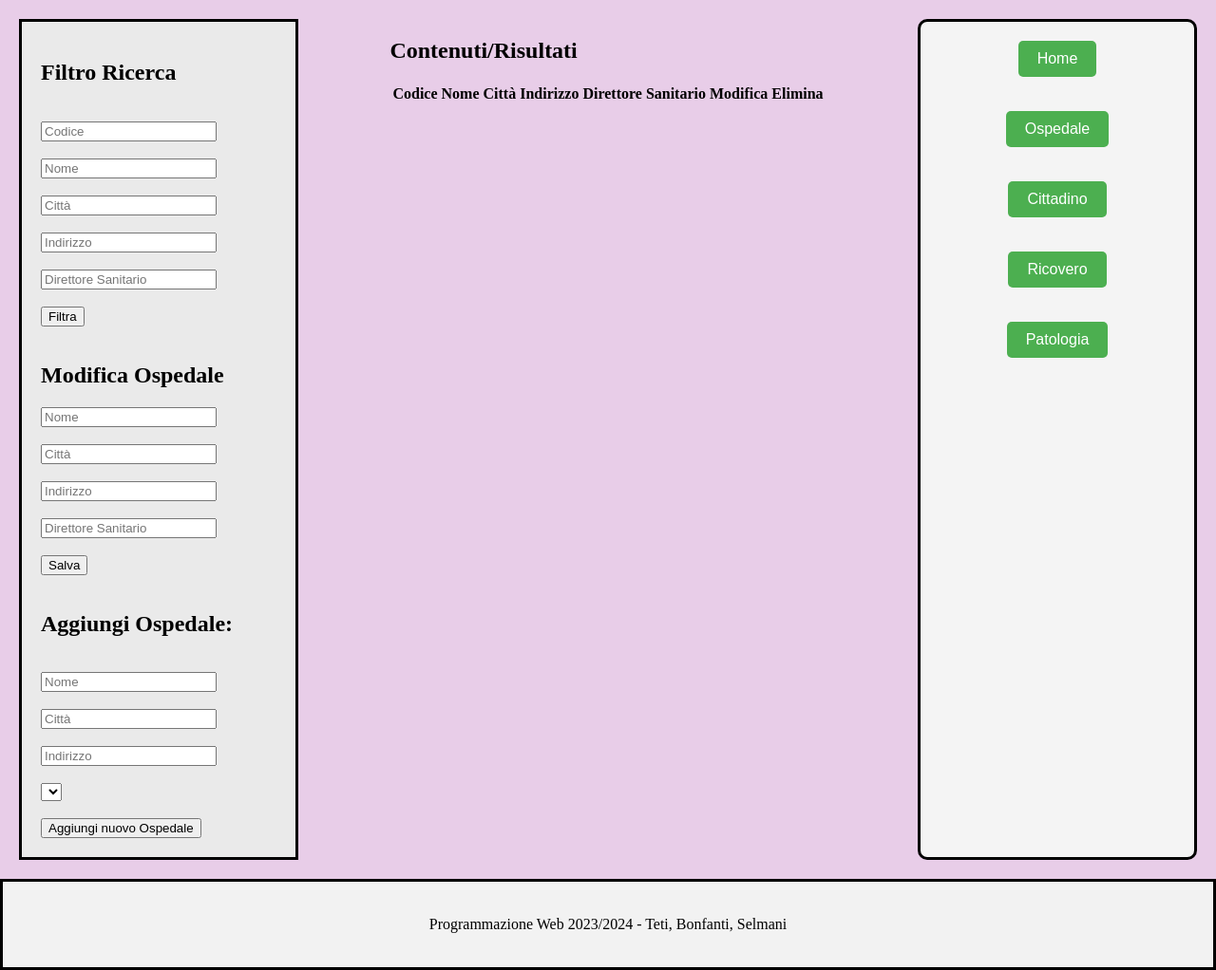
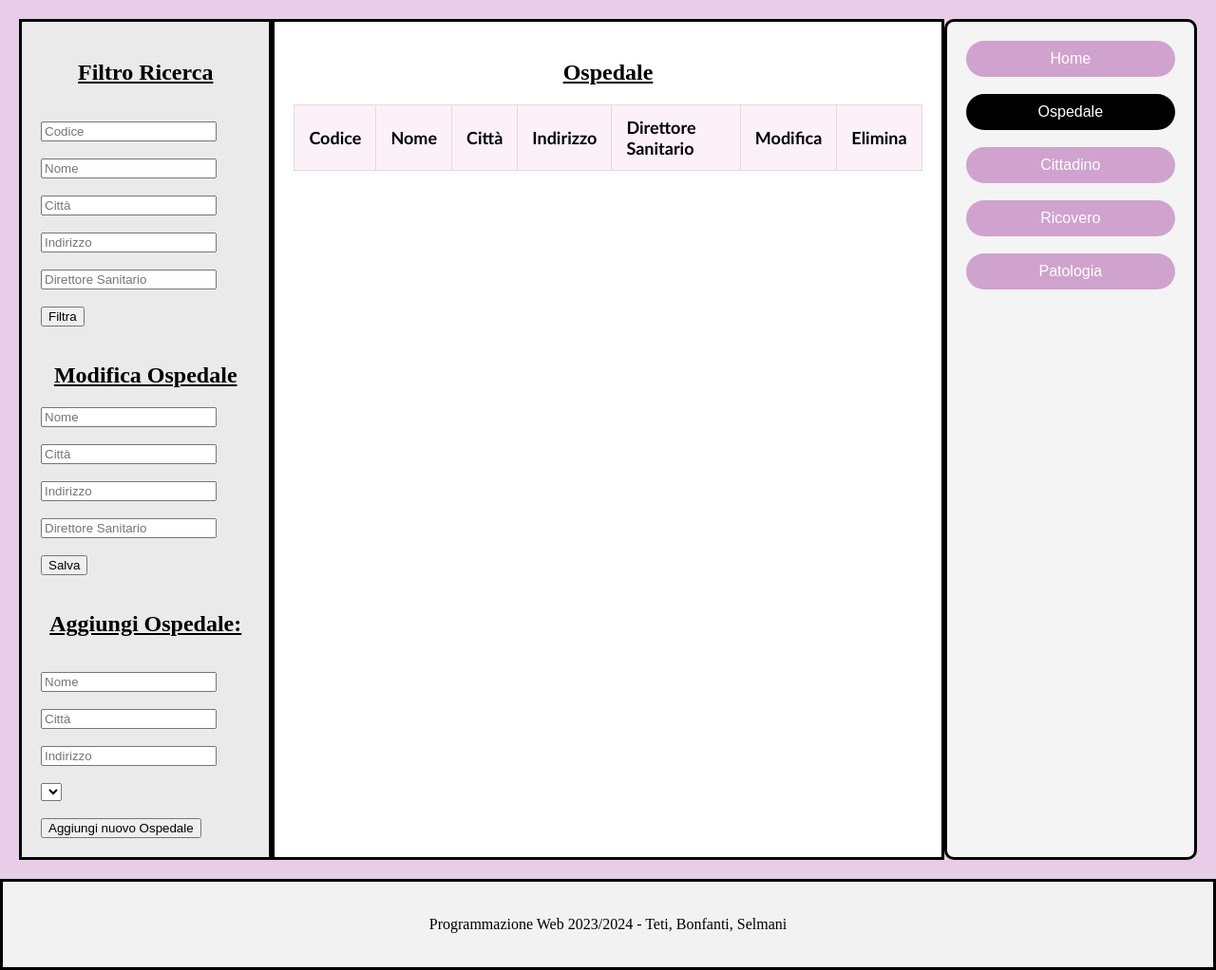
Before and after one commit to mathieuteti2002/ProgettoWEB, a PHP site: page /Ospedale.php in a window 1280 px wide. Shown: the part 150-1172 px from the top of the page at 95% size. Run offline with PHP 8.4, Linux system fonts and the light colour scheme; data that the repository does not hold is empty.

Commit message:
Update UI+Ospedale, script e index

```diff
--- a/Ospedale.php
+++ b/Ospedale.php
@@ -90,10 +90,7 @@
 	</div>
 	<div class="content">
 		<!-- Qui mettiamo i Contenuti/risultati -->
-
-
-
-		<h2>Contenuti/Risultati</h2>
+		<h2>Ospedale</h2>
 		<table>
 			<tr>
 				<th>Codice</th>
@@ -106,9 +103,9 @@
 			</tr>
 		</table>
 	</div>
-	<div class="right-navbar">
-		<a href="index.html"><input type="button"value="Home"></a><br><br>
-		<a href="Ospedale.php"><input type="button"value="Ospedale"></a><br><br>
+	<div class="right-navbar" >
+		<a href="index.html" ><input type="button" value="Home"></a><br><br>
+		<a href="Ospedale.php"><input type="button" value="Ospedale" class="active"></a><br><br>
 		<a href="Cittadino.html"><input type="button" value="Cittadino"></a><br><br>
 		<a href="Ricovero.html"><input type="button" value="Ricovero"></a><br><br>
 		<a href="Patologia.html"><input type="button" value="Patologia"></a><br><br></div>
--- a/css/style.css
+++ b/css/style.css
@@ -1,38 +1,54 @@
-body{
-    display:flex;
+body {
+    display: flex;
     flex-direction: column;
     min-height: 100vh;
     margin: 0;
     padding: 0;
     background-color: rgb(232, 205, 232);
+}
+h2{
+    text-align: center;
+    text-decoration: underline;
+}
+h1{
+    text-align: center;
 
 }
+/*Indico quale bottone è attualmente attivo*/
+.active{
+    background-color: rgb(0, 0, 0) !important;
+}
 
-header{
+header {
     background-color: rgb(241, 136, 241);
     text-align: center;
-    padding:20px;
-    color:white;
+    padding: 20px;
+    color: white;
     border-style: solid;
     border-color: black;
 }
+
 .right-image {
-    float: right; /* Allinea solo questa immagine a destra */
+    float: right;
+    /* Allinea solo questa immagine a destra */
     margin-left: 10px;
 }
+
 .left-image {
-    float: left; /* Allinea solo questa immagine a sx */
+    float: left;
+    /* Allinea solo questa immagine a sx */
     margin-left: 10px;
 }
 
 .container {
     display: flex;
     flex-direction: row;
-     flex-wrap: wrap;
+    /*flex-wrap: wrap;*/
     justify-content: space-between;
     padding: 20px;
     flex-grow: 1;
 }
+
 .left-sidebar {
     height: 100%;
     width: 100%;
@@ -42,16 +58,10 @@ header{
     border-style: solid;
     border-color: black;
 }
-    content {
+
+.content {
     flex-basis: 60%;
     background-color: #fff;
-  padding: 20px;
-  border-style: solid;
-  border-color: black;
-        }
-    .right-navbar {
-    flex-basis: 20%;
- background-color: #eaeaea;
     padding: 20px;
     border-style: solid;
     border-color: black;
@@ -62,32 +72,51 @@ header{
     background-color: #f4f4f4;
     padding: 20px;
     border-radius: 10px;
-    display: flex; /* Utilizza un layout flessibile */
-    flex-direction: column; /* Allinea i bottoni in colonna */
-    align-items: center; /* Centra i bottoni */
+    flex-direction: column;
+    /* Allinea i bottoni in colonna */
+    align-items: center;
+    /*display: flex;*/ /*RENDE I BOTTONI SUPER RADIATI*/
+    /* Centra i bottoni */
+    flex-basis: 20%;
+    border-style: solid;
+    border-color: black;
 }
 
 .right-navbar form {
     margin-bottom: 10px;
-    width: 100%; /* Fai sì che il form occupi l'intera larghezza */
-    text-align: center; /* Centra il testo */
+    width: 100%;
+    /* Fai sì che il form occupi l'intera larghezza */
+    text-align: center;
+    /* Centra il testo */
 }
 
 .right-navbar input[type="button"] {
-    background-color: #4CAF50; /* Colore di sfondo */
-    color: white; /* Colore del testo */
-    padding: 10px 20px; /* Spaziatura interna */
-    border: none; /* Nessun bordo */
-    border-radius: 5px; /* Angoli arrotondati */
-    cursor: pointer; /* Puntatore del mouse */
-    font-size: 16px; /* Dimensione del testo */
-    width: 100%; /* Fai sì che il bottone occupi l'intera larghezza */
+    background-color: #d0a2ce;
+    /* Colore di sfondo */
+    color: white;
+    /* Colore del testo */
+    padding: 10px 20px;
+    /* Spaziatura interna */
+    border: none;
+    /* Nessun bordo */
+    border-radius: 30px;
+    /* Angoli arrotondati */
+    cursor: pointer;
+    /* Puntatore del mouse */
+    font-size: 16px;
+    /* Dimensione del testo */
+    width: 100%;
+    /* Fai sì che il bottone occupi l'intera larghezza */
 }
 
 .right-navbar input[type="button"]:hover {
-    background-color: #45a049; /* Cambia colore al passaggio del mouse */
+    background-color: #76075c;
+    /* Cambia colore al passaggio del mouse */
 }
-
+.right-navbar input[type="button"]:visited {
+    background-color: #76075c;
+    /* Cambia colore al passaggio del mouse */
+}
 footer {
     background-color: #f2f2f2;
     text-align: center;
@@ -95,6 +124,7 @@ header{
     border-style: solid;
     border-color: black;
 }
+
 ul {
     border: 1px solid #555;
 }
@@ -107,3 +137,102 @@ header{
 li:last-child {
     border-bottom: none;
 }
+
+/* Stili per lee tabelle*/
+.content table {
+    width: 100%;
+    border-collapse: collapse;
+    margin: 20px 0;
+    font-size: 18px;
+    font-family: 'Gill Sans', 'Gill Sans MT', Calibri, 'Trebuchet MS', sans-serif;
+    text-align: left;
+}
+
+.content th, .content td {
+    padding: 12px 15px;
+    border: 1px solid #ddd;
+}
+
+.content thead {
+    background-color: #d63384; /* Magenta scuro */
+    color: #ffffff;
+}
+
+.content tbody tr {
+    background-color: #fdf1f9; /* Magenta molto chiaro */
+    border-bottom: 1px solid #ddd;
+}
+
+.content tbody tr:nth-of-type(even) {
+    background-color: #fbe4f2; /* Magenta chiaro */
+}
+
+.content tbody tr:hover {
+    background-color: #f1cfe2; /* Magenta più scuro al passaggio del mouse */
+}
+
+.content tbody td {
+    color: #333;
+}
+
+.content tbody tr:hover td {
+    color: #000;
+}
+
+.content tfoot {
+    background-color: #d63384; /* Magenta scuro */
+    color: #ffffff;
+    font-weight: bold;
+}
+
+/* Stili per input text */
+.content input[type="text"]{
+    width: 100%;
+    padding: 10px 15px;
+    margin: 10px 0;
+    box-sizing: border-box;
+    border: 1px solid #ddd;
+    border-radius: 4px;
+    background-color: #fdf1f9; /* Magenta molto chiaro */
+    color: #333;
+    font-size: 16px;
+}
+
+content input[type="text"]:focus {
+    border-color: #d63384; /* Magenta scuro */
+    outline: none;
+}
+
+/* Stili per button submit */
+.content button[type="submit"] {
+    background-color: #d63384; /* Magenta scuro */
+    color: #ffffff;
+    padding: 10px 20px;
+    border: none;
+    border-radius: 4px;
+    cursor: pointer;
+    font-size: 16px;
+    margin: 10px 0;
+}
+
+.content button[type="submit"]:hover {
+    background-color: #b82a6e; /* Magenta più scuro */
+}
+
+/* Stili per select */
+.content select {
+    width: 100%;
+    padding: 10px 15px;
+    margin: 10px 0;
+    box-sizing: border-box;
+    border: 1px solid #ddd;
+    border-radius: 4px;
+    background-color: #fdf1f9; /* Magenta molto chiaro */
+    color: #333;
+    font-size: 16px;
+}
+
+.content select:focus {
+    border-color: #d63384; /* Magenta scuro */
+    outline: none;
+}
--- a/js/script.js
+++ b/js/script.js
@@ -28,8 +28,8 @@ document.addEventListener("DOMContentLoaded", function() {
                 let editImg = document.createElement('img');
                 editImg.src = 'img/edit.png';
                 editImg.alt = 'Modifica';
-                editImg.width = 20;
-                editImg.height = 20;
+                editImg.width = 35;
+                editImg.height = 35;
                 editLink.appendChild(editImg);
                 editLink.addEventListener('click', function(event) {
                     event.preventDefault();
@@ -44,8 +44,8 @@ document.addEventListener("DOMContentLoaded", function() {
         let deleteImg = document.createElement('img');
         deleteImg.src = 'img/delete.png';
         deleteImg.alt = 'Elimina';
-        deleteImg.width = 20;
-        deleteImg.height = 20;
+        deleteImg.width = 55;
+        deleteImg.height = 40;
         deleteLink.appendChild(deleteImg);
         deleteLink.addEventListener('click', function(event) {
                     event.preventDefault();
```
Also changed, not shown: index.html (+12 -3 lines). Lines whose indentation alone changed are shown as unchanged.
